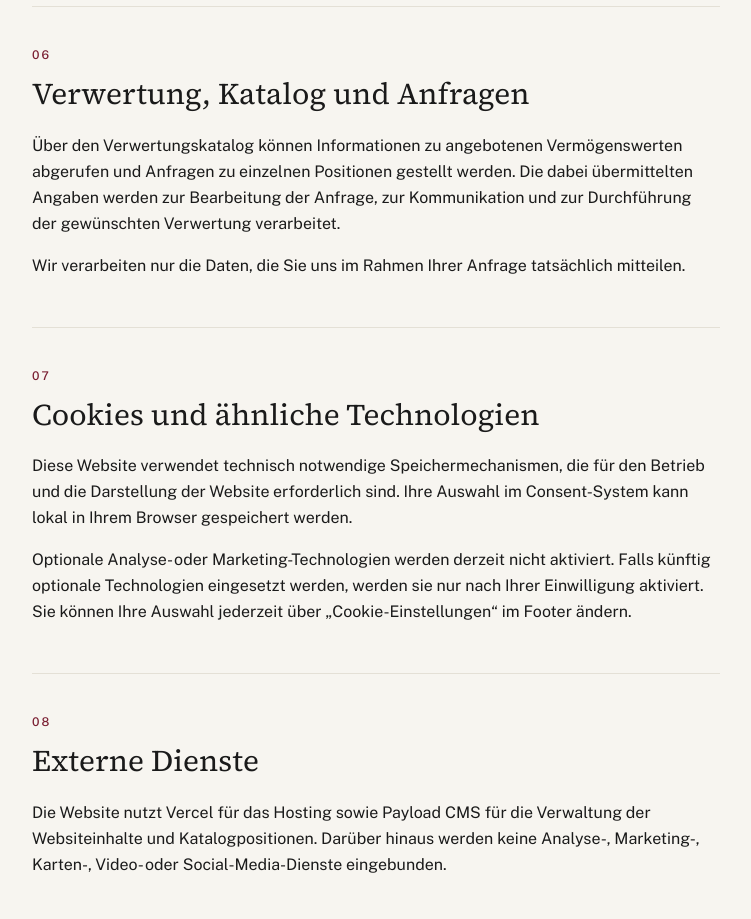
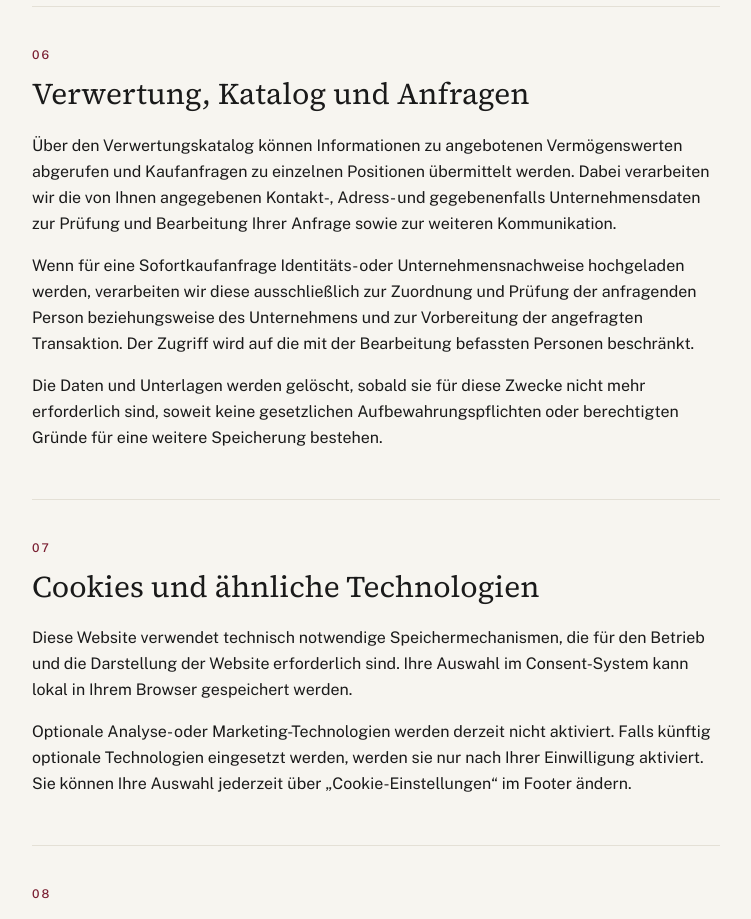
Before and after one commit to mueller433/kanzlei-website, a Next.js app: page /datenschutz in a window 1280 px wide. Shown: the part 2260-3179 px from the top of the page, without its empty margins (264-1015 px from the left). Built offline with nearby package versions, Linux system fonts and the light colour scheme.

Commit message:
Update legal contact and purchase privacy disclosures

```diff
--- a/app/(frontend)/agb/page.tsx
+++ b/app/(frontend)/agb/page.tsx
@@ -32,7 +32,7 @@ const sections = [
   {
     title: '§ 4 Besichtigung',
     paragraphs: [
-      'Eine Besichtigung ist möglich, wenn sie im jeweiligen Angebot vorgesehen wird. Besichtigungstermine sind vorab zu vereinbaren. Der Interessent ist für die Prüfung des Vermögenswerts vor Vertragsschluss selbst verantwortlich und hat die geltenden Zugangs- und Sicherheitsvorgaben einzuhalten.',
+      'Eine Besichtigung beziehungsweise Prüfung vor Ort ist erst nach vollständigem Zahlungseingang und nach vorheriger Terminvereinbarung möglich, soweit im jeweiligen Angebot nichts Abweichendes bestimmt ist. Bei Zutritt zum Standort sind die dort geltenden Zugangs- und Sicherheitsvorgaben einzuhalten.',
     ],
   },
   {
--- a/app/(frontend)/datenschutz/page.tsx
+++ b/app/(frontend)/datenschutz/page.tsx
@@ -36,8 +36,9 @@ export default function DatenschutzSeite() {
           <p>Die Angaben werden nicht für andere Zwecke verwendet, sofern keine gesetzliche Verpflichtung besteht oder Sie ausdrücklich eingewilligt haben.</p>
         </LegalSection>
         <LegalSection nummer="06" titel="Verwertung, Katalog und Anfragen">
-          <p>Über den Verwertungskatalog können Informationen zu angebotenen Vermögenswerten abgerufen und Anfragen zu einzelnen Positionen gestellt werden. Die dabei übermittelten Angaben werden zur Bearbeitung der Anfrage, zur Kommunikation und zur Durchführung der gewünschten Verwertung verarbeitet.</p>
-          <p>Wir verarbeiten nur die Daten, die Sie uns im Rahmen Ihrer Anfrage tatsächlich mitteilen.</p>
+          <p>Über den Verwertungskatalog können Informationen zu angebotenen Vermögenswerten abgerufen und Kaufanfragen zu einzelnen Positionen übermittelt werden. Dabei verarbeiten wir die von Ihnen angegebenen Kontakt-, Adress- und gegebenenfalls Unternehmensdaten zur Prüfung und Bearbeitung Ihrer Anfrage sowie zur weiteren Kommunikation.</p>
+          <p>Wenn für eine Sofortkaufanfrage Identitäts- oder Unternehmensnachweise hochgeladen werden, verarbeiten wir diese ausschließlich zur Zuordnung und Prüfung der anfragenden Person beziehungsweise des Unternehmens und zur Vorbereitung der angefragten Transaktion. Der Zugriff wird auf die mit der Bearbeitung befassten Personen beschränkt.</p>
+          <p>Die Daten und Unterlagen werden gelöscht, sobald sie für diese Zwecke nicht mehr erforderlich sind, soweit keine gesetzlichen Aufbewahrungspflichten oder berechtigten Gründe für eine weitere Speicherung bestehen.</p>
         </LegalSection>
         <LegalSection nummer="07" titel="Cookies und ähnliche Technologien">
           <p>Diese Website verwendet technisch notwendige Speichermechanismen, die für den Betrieb und die Darstellung der Website erforderlich sind. Ihre Auswahl im Consent-System kann lokal in Ihrem Browser gespeichert werden.</p>
--- a/app/(frontend)/impressum/page.tsx
+++ b/app/(frontend)/impressum/page.tsx
@@ -1,6 +1,7 @@
 import React from 'react'
 
 import { LegalPageLayout, LegalSection, LegalSections } from '@/components/legal-page-layout'
+import { KANZLEI } from '@/lib/kanzlei-daten'
 
 export const metadata = {
   title: 'Impressum | DPSS Management GmbH',
@@ -16,7 +17,7 @@ const IMPRESSUM = {
   registergericht: 'Amtsgericht Göttingen',
   handelsregisternummer: 'HRB 207736',
   ustId: 'DE452777224',
-  email: 'info@dpss-management.com',
+  email: KANZLEI.email.anzeige,
   telefon: '+4932212243813',
 } as const
 
@@ -79,9 +80,6 @@ export default function ImpressumSeite() {
           <p>Trotz sorgfältiger inhaltlicher Kontrolle übernehmen wir keine Haftung für die Inhalte externer Links. Für den Inhalt der verlinkten Seiten sind ausschließlich deren Betreiber verantwortlich.</p>
         </LegalSection>
 
-        <LegalSection nummer="08" titel="Online-Streitbeilegung">
-          <p>Die EU-Kommission wird im ersten Quartal 2016 eine Internetplattform zur Online-Beilegung von Streitigkeiten (sog. „OS-Plattform”) bereitstellen. Die OS-Plattform soll als Anlaufstelle zur außergerichtlichen Beilegung von Streitigkeiten betreffend vertragliche Verpflichtungen, die aus Online-Kaufverträgen erwachsen, dienen. Die OS-Plattform wird unter folgendem Link erreichbar sein: <a href="http://ec.europa.eu/consumers/odr" target="_blank" rel="noopener noreferrer" className="break-all underline decoration-border underline-offset-4 hover:text-accent">http://ec.europa.eu/consumers/odr</a></p>
-        </LegalSection>
       </LegalSections>
     </LegalPageLayout>
   )
```
